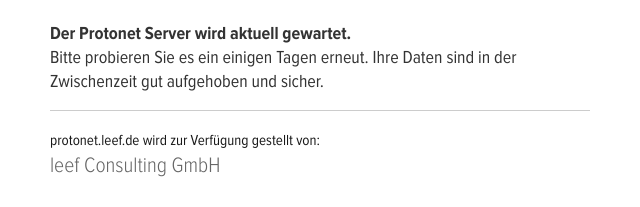
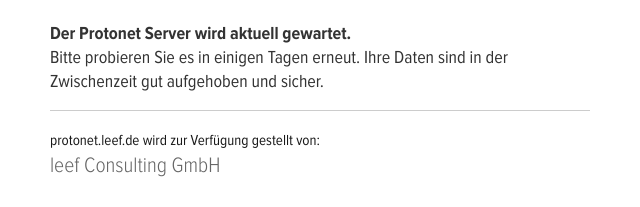
Before and after one commit to leef-consulting/protonet.leef.de, a plain HTML site: page index.html in a window 1280 px wide. Shown: the part 310-517 px from the top of the page, 320-960 px from the left. Drawn offline with Linux system fonts and the light colour scheme.

Commit message:
fix typo

```diff
--- a/index.html
+++ b/index.html
@@ -36,8 +36,8 @@
 	  <p>
 	  	<b>Der Protonet Server wird aktuell gewartet.</b>
 	</p>
-	  	<p>
-	  	Bitte probieren Sie es ein einigen Tagen erneut. Ihre Daten sind in der Zwischenzeit gut aufgehoben und sicher.
+  	<p>
+	  	Bitte probieren Sie es in einigen Tagen erneut. Ihre Daten sind in der Zwischenzeit gut aufgehoben und sicher.
 	</p>
 	  <hr />
 	  <small>protonet.leef.de wird zur Verfügung gestellt von:</small>
```
